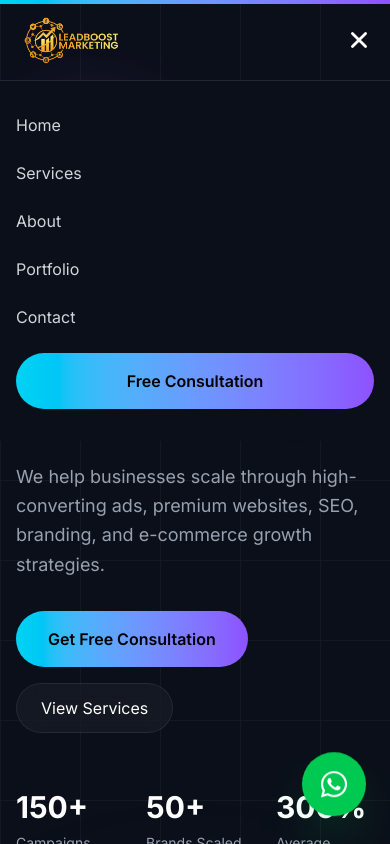
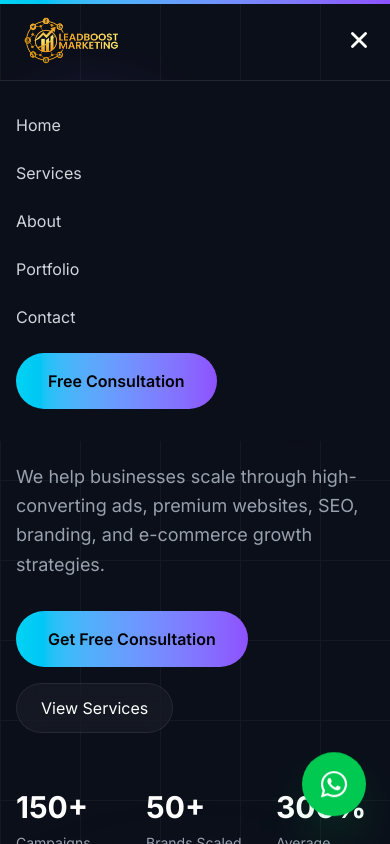
Before and after one commit to ks6024108/leadboost-marketing, a React (Vite) app: page / in a window 390 px wide. Both pictures are taken after a click on the button 359 px from the left and 40 px from the top of the page. Shown: the top 844 px of the page. Built offline with nearby package versions, Linux system fonts and the light colour scheme.

Commit message:
navbar button handled

```diff
--- a/src/components/common/Navbar.jsx
+++ b/src/components/common/Navbar.jsx
@@ -123,7 +123,13 @@ const Navbar = () => {
           {/* RIGHT SIDE */}
 
           <div className="hidden lg:block">
-            <Button>Free Consultation</Button>
+            <a
+              href="https://wa.me/917597815531?text=Hi%20LeadBoost%20Marketing,%20I%20want%20to%20grow%20my%20business%20online."
+              target="_blank"
+              rel="noopener noreferrer"
+            >
+              <Button>Free Consultation</Button>
+            </a>
           </div>
 
           {/* MOBILE MENU BUTTON */}
@@ -193,7 +199,13 @@ const Navbar = () => {
                 </a>
               ))}
 
-              <Button>Free Consultation</Button>
+              <a
+                href="https://wa.me/917597815531?text=Hi%20LeadBoost%20Marketing,%20I%20want%20to%20grow%20my%20business%20online."
+                target="_blank"
+                rel="noopener noreferrer"
+              >
+                <Button>Free Consultation</Button>
+              </a>
             </div>
           </motion.div>
         )}
```
